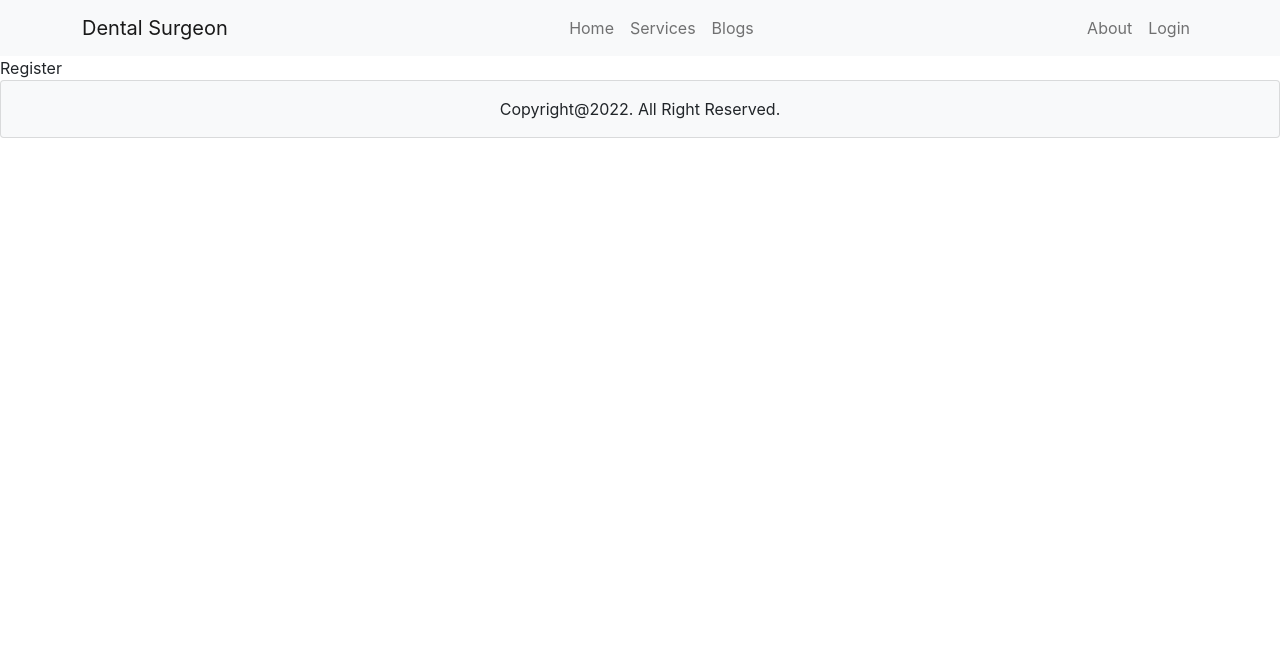
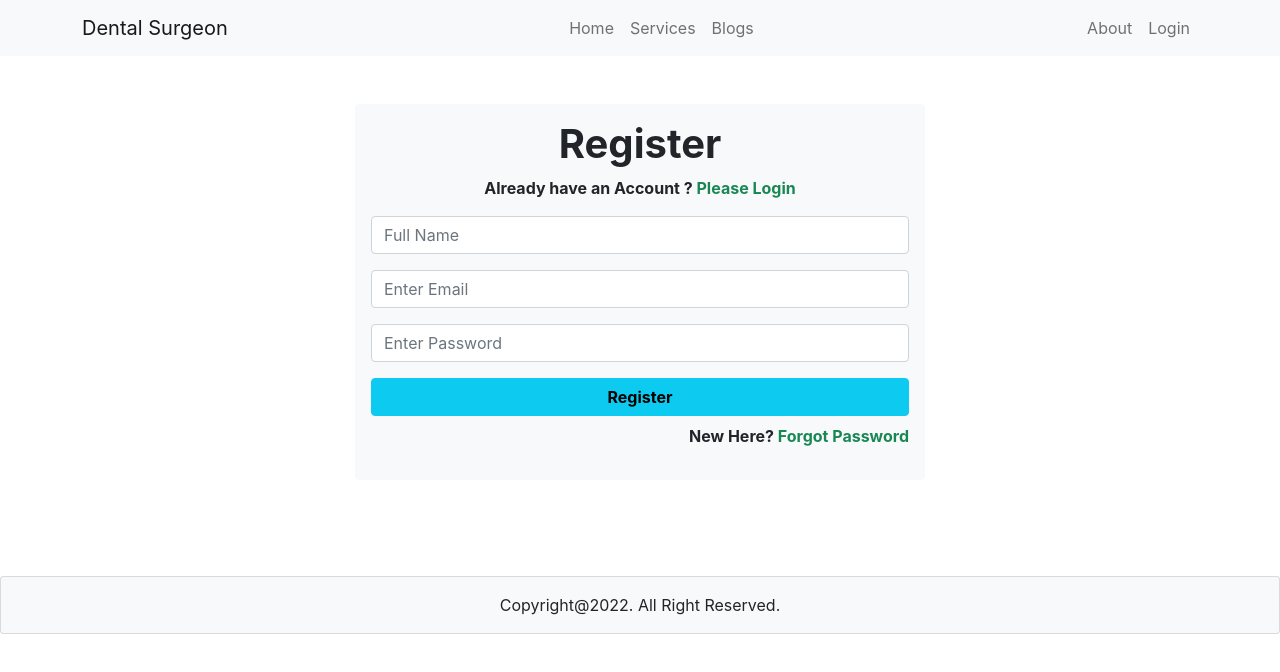
Before and after one commit to hasanmint/dental-surgeon-website, a React (Create React App) app: page /register in a window 1280 px wide. Shown: the top 672 px of the page. Built offline with nearby package versions, Linux system fonts and the light colour scheme.

Commit message:
Login & Register form form submit

```diff
--- a/src/Pages/Auth/Login/Login.js
+++ b/src/Pages/Auth/Login/Login.js
@@ -1,10 +1,10 @@
 import React, { useState } from 'react';
 import { useSignInWithEmailAndPassword } from 'react-firebase-hooks/auth';
+import { Link, useNavigate } from 'react-router-dom';
 import auth from '../../../firebase.init';
 
 const Login = () => {
-    const [email, setEmail] = useState('');
-    const [password, setPassword] = useState('');
+    const navigate = useNavigate();
     const [
         signInWithEmailAndPassword,
         user,
@@ -12,23 +12,40 @@ const Login = () => {
         error,
     ] = useSignInWithEmailAndPassword(auth);
 
+    if (user) {
+        navigate('/register')
+    }
+
+    const handleLogin = (event) => {
+        event.preventDefault();
+        const email = event.target.email.value;
+        const password = event.target.password.value;
+        // console.log(email, password);
+        signInWithEmailAndPassword(email, password)
+    }
 
 
     return (
         <div className='container mt-5 mb-5'>
             <div className="row">
                 <div className="col-md-6 offset-md-3 shadow-none p-3 mb-5 bg-light rounded">
-                    <h2 className="text-center">Login</h2>
-                    <form>
+                    <h1 className="text-center fw-bolder">Login</h1>
+                    <div className='text-dark text-center fw-bolder'>
+                        <p> New Here? <Link to='/register' className='text-success text-decoration-none fw-bold'>Create An Account</Link></p>
+                    </div>
+                    <form onSubmit={handleLogin}>
                         <div className="form-group mb-3">
-                            <input type="text" className='form-control' name="email" id="" placeholder='Enter Email' />
+                            <input type="email" className='form-control' name="email" id="" placeholder='Enter Email' />
                         </div>
 
                         <div className="form-group mb-3">
                             <input type="password" className='form-control' name="password" id="" placeholder='Enter Password' />
                         </div>
-                        <button onClick={() => signInWithEmailAndPassword(email, password)} type="submit" className="btn btn-info w-100">Login</button>
+                        <button type="submit" className="btn btn-info w-100 fw-bold">Login</button>
                     </form>
+                    <div className='text-dark text-end fw-bolder mt-2'>
+                        <p> New Here? <Link to='/' className='text-success text-decoration-none fw-bold'>Forgot Password </Link></p>
+                    </div>
                 </div>
             </div>
 
--- a/src/Pages/Auth/Register/Register.js
+++ b/src/Pages/Auth/Register/Register.js
@@ -1,9 +1,64 @@
 import React from 'react';
+import { Link, useNavigate } from 'react-router-dom';
+import { useCreateUserWithEmailAndPassword } from 'react-firebase-hooks/auth';
+import auth from '../../../firebase.init';
+
 
 const Register = () => {
+    const [
+        createUserWithEmailAndPassword,
+        user,
+        loading,
+        error,
+    ] = useCreateUserWithEmailAndPassword(auth);
+
+    const navigate = useNavigate();
+
+    const handleNevigateLogin = () => {
+        navigate('/login');
+    }
+
+    if (user) {
+        navigate('/login');
+    }
+
+    const handleRegister = (event) => {
+        event.preventDefault();
+        const name = event.target.name.value;
+        const email = event.target.email.value;
+        const password = event.target.password.value;
+        // console.log(name, email, password);
+        createUserWithEmailAndPassword(email, password)
+    }
+
     return (
-        <div>
-            Register
+        <div className='container mt-5 mb-5'>
+            <div className="row">
+                <div className="col-md-6 offset-md-3 shadow-none p-3 mb-5 bg-light rounded">
+                    <h1 className="text-center fw-bolder">Register</h1>
+                    <div className='text-dark text-center fw-bolder'>
+                        <p> Already have an Account ? <Link to='/login' className='text-success text-decoration-none fw-bold' onClick={handleNevigateLogin}>Please Login</Link></p>
+                    </div>
+                    <form onSubmit={handleRegister}>
+                        <div className="form-group mb-3">
+                            <input type="text" className='form-control' name="name" id="" placeholder='Full Name' />
+                        </div>
+
+                        <div className="form-group mb-3">
+                            <input type="email" className='form-control' name="email" id="" placeholder='Enter Email' />
+                        </div>
+
+                        <div className="form-group mb-3">
+                            <input type="password" className='form-control' name="password" id="" placeholder='Enter Password' />
+                        </div>
+                        <button type="submit" className="btn btn-info w-100 fw-bold">Register</button>
+                    </form>
+                    <div className='text-dark text-end fw-bolder mt-2'>
+                        <p> New Here? <Link to='/' className='text-success text-decoration-none fw-bold'>Forgot Password </Link></p>
+                    </div>
+                </div>
+            </div>
+
         </div>
     );
 };
--- a/src/Pages/Auth/RequireAuth.js
+++ b/src/Pages/Auth/RequireAuth.js
@@ -1,6 +1,6 @@
 import React from 'react';
 
-const RequireAuth = () => {
+const RequireAuth = ({children}) => {
     return (
         <div>
             <h2 className='display-5 text-center'>Check Out Page</h2>
```
